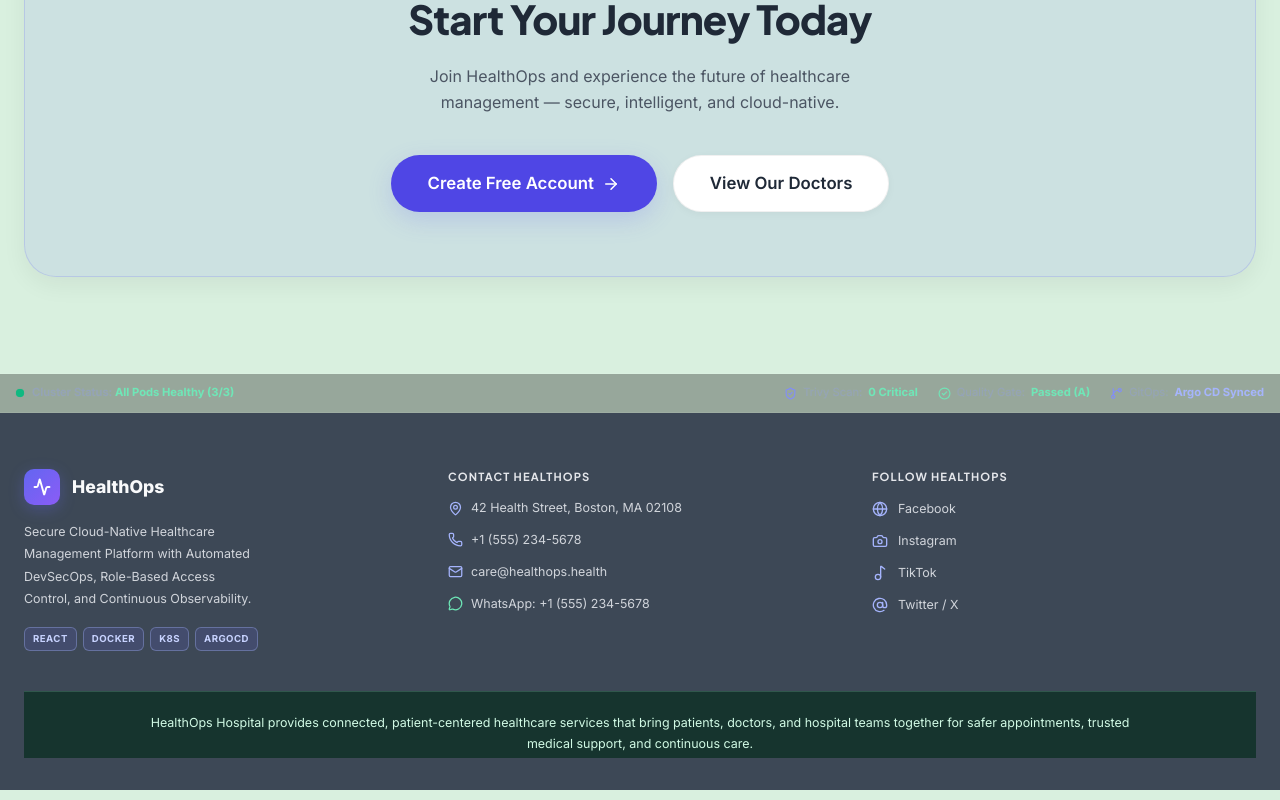
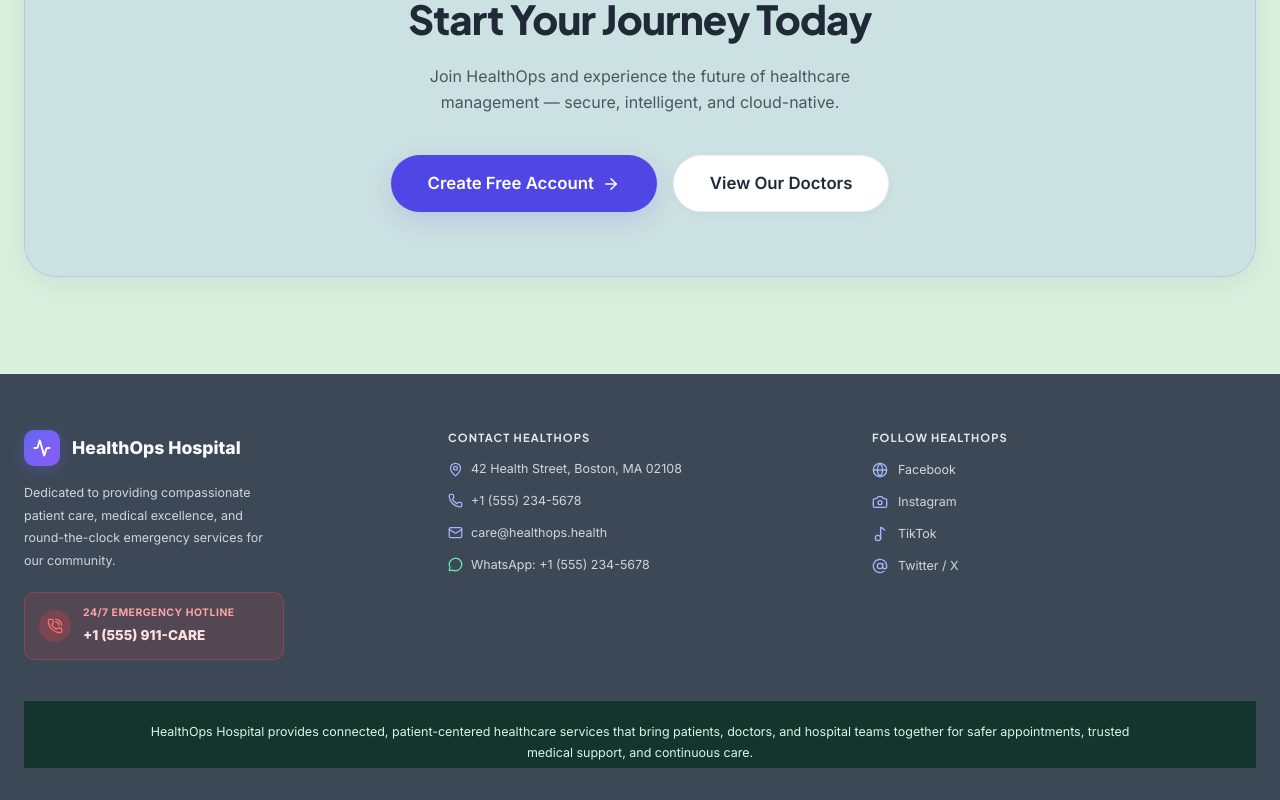
Before and after one commit to chalindu888/Secure-Cloud-Native-Healthcare-Management-Platform_Devops-GroupNo-73-, a React (Vite) app in the folder frontend/: page / in a window 1280 px wide. Shown: the part 2423-3223 px from the top of the page. Built offline with nearby package versions, Linux system fonts and the light colour scheme.

Commit message:
Add hospital details to footer.jsx file and update

```diff
--- a/frontend/src/components/Footer.jsx
+++ b/frontend/src/components/Footer.jsx
@@ -1,58 +1,9 @@
 import React from 'react';
-import { Activity, ShieldCheck, GitBranch, CheckCircle2, MapPin, Phone, Mail, MessageCircle, Globe, Camera, Music2, AtSign } from 'lucide-react';
+import { Activity, MapPin, Phone, Mail, MessageCircle, Globe, Camera, Music2, AtSign, PhoneCall } from 'lucide-react';
 
 const Footer = () => {
   return (
     <footer style={{ borderTop: '1px solid rgba(255,255,255,0.07)', marginTop: 'auto', position: 'relative' }}>
-      {/* DevSecOps Status Bar */}
-      <div
-        style={{
-          background: 'rgba(0,0,0,0.3)',
-          borderBottom: '1px solid rgba(255,255,255,0.06)',
-          padding: '0.625rem 1rem',
-        }}
-      >
-        <div
-          style={{
-            maxWidth: '88rem', margin: '0 auto',
-            display: 'flex', flexWrap: 'wrap', alignItems: 'center',
-            justifyContent: 'space-between', gap: '0.75rem',
-          }}
-        >
-          {/* Live Status Indicator */}
-          <div style={{ display: 'flex', alignItems: 'center', gap: '0.5rem' }}>
-            <span style={{ display: 'flex', alignItems: 'center', gap: '0.375rem' }}>
-              <span style={{ position: 'relative', display: 'inline-flex', width: '8px', height: '8px' }}>
-                <span style={{
-                  position: 'absolute', inset: 0, borderRadius: '50%',
-                  background: '#10b981', opacity: 0.75,
-                  animation: 'ping 1.5s ease-in-out infinite',
-                }} />
-                <span style={{ position: 'relative', display: 'inline-flex', width: '8px', height: '8px', borderRadius: '50%', background: '#10b981' }} />
-              </span>
-            </span>
-            <span style={{ fontSize: '0.7rem', fontWeight: 600, color: '#94a3b8' }}>
-              Cluster Status:{' '}
-              <span style={{ color: '#6ee7b7', fontWeight: 700 }}>All Pods Healthy (3/3)</span>
-            </span>
-          </div>
-
-          {/* Tech Indicators */}
-          <div style={{ display: 'flex', alignItems: 'center', gap: '1.25rem', flexWrap: 'wrap' }}>
-            {[
-              { icon: ShieldCheck, label: 'Trivy Scan', value: '0 Critical', valueColor: '#6ee7b7', iconColor: '#818cf8' },
-              { icon: CheckCircle2, label: 'Quality Gate', value: 'Passed (A)', valueColor: '#6ee7b7', iconColor: '#6ee7b7' },
-              { icon: GitBranch, label: 'GitOps', value: 'Argo CD Synced', valueColor: '#a5b4fc', iconColor: '#818cf8' },
-            ].map(({ icon: Icon, label, value, valueColor, iconColor }, i) => (
-              <span key={i} style={{ display: 'flex', alignItems: 'center', gap: '0.375rem', fontSize: '0.7rem', color: '#94a3b8' }}>
-                <Icon size={13} style={{ color: iconColor }} />
-                {label}: <strong style={{ color: valueColor }}>{value}</strong>
-              </span>
-            ))}
-          </div>
-        </div>
-      </div>
-
       {/* Main Footer Content */}
       <div
         style={{
@@ -68,7 +19,7 @@ const Footer = () => {
         >
           <div style={{ display: 'grid', gridTemplateColumns: 'repeat(auto-fit, minmax(180px, 1fr))', gap: '2.5rem', marginBottom: '2.5rem' }}>
 
-            {/* Brand */}
+            {/* Brand / Hospital Mission & Emergency Hotline */}
             <div style={{ gridColumn: 'span 1' }}>
               <div style={{ display: 'flex', alignItems: 'center', gap: '0.75rem', marginBottom: '1rem' }}>
                 <div
@@ -81,23 +32,51 @@ const Footer = () => {
                 >
                   <Activity size={18} color="white" strokeWidth={2.5} />
                 </div>
-                <span style={{ fontWeight: 800, fontSize: '1.1rem', color: '#f9fafb' }}>HealthOps</span>
+                <span style={{ fontWeight: 800, fontSize: '1.1rem', color: '#f9fafb' }}>HealthOps Hospital</span>
               </div>
-              <p style={{ fontSize: '0.78rem', color: '#d1d5db', lineHeight: 1.8, maxWidth: '240px' }}>
-                Secure Cloud-Native Healthcare Management Platform with Automated DevSecOps, Role-Based Access Control, and Continuous Observability.
+              <p style={{ fontSize: '0.78rem', color: '#d1d5db', lineHeight: 1.8, maxWidth: '260px' }}>
+                Dedicated to providing compassionate patient care, medical excellence, and round-the-clock emergency services for our community.
               </p>
-              {/* Tech Badges */}
-              <div style={{ display: 'flex', flexWrap: 'wrap', gap: '0.375rem', marginTop: '1rem' }}>
-                {['React', 'Docker', 'K8s', 'ArgoCD'].map(tech => (
-                  <span key={tech} style={{
-                    fontSize: '0.6rem', fontWeight: 700, padding: '0.2rem 0.5rem',
-                    borderRadius: '0.375rem', background: 'rgba(99,102,241,0.15)',
-                    color: '#c7d2fe', border: '1px solid rgba(165,180,252,0.35)',
-                    textTransform: 'uppercase', letterSpacing: '0.05em',
-                  }}>
-                    {tech}
-                  </span>
-                ))}
+
+              {/* 24/7 Emergency Hotline */}
+              <div
+                style={{
+                  marginTop: '1.25rem',
+                  padding: '0.75rem 0.875rem',
+                  borderRadius: '0.625rem',
+                  background: 'rgba(239, 68, 68, 0.12)',
+                  border: '1px solid rgba(239, 68, 68, 0.35)',
+                  display: 'flex',
+                  alignItems: 'center',
+                  gap: '0.75rem',
+                  maxWidth: '260px',
+                }}
+              >
+                <div
+                  style={{
+                    width: '32px',
+                    height: '32px',
+                    borderRadius: '50%',
+                    background: 'rgba(239, 68, 68, 0.25)',
+                    display: 'flex',
+                    alignItems: 'center',
+                    justifyContent: 'center',
+                    flexShrink: 0,
+                  }}
+                >
+                  <PhoneCall size={16} color="#f87171" />
+                </div>
+                <div>
+                  <div style={{ fontSize: '0.65rem', fontWeight: 700, textTransform: 'uppercase', letterSpacing: '0.05em', color: '#fca5a5' }}>
+                    24/7 Emergency Hotline
+                  </div>
+                  <a
+                    href="tel:+15559112273"
+                    style={{ fontSize: '0.85rem', fontWeight: 800, color: '#fee2e2', textDecoration: 'none' }}
+                  >
+                    +1 (555) 911-CARE
+                  </a>
+                </div>
               </div>
             </div>
 
@@ -161,13 +140,6 @@ const Footer = () => {
           </div>
         </div>
       </div>
-
-      <style>{`
-        @keyframes ping {
-          0%, 100% { transform: scale(1); opacity: 0.75; }
-          50% { transform: scale(2); opacity: 0; }
-        }
-      `}</style>
     </footer>
   );
 };
```
Also changed, not shown: frontend/hospitalicon.jpg (added), 1 other file (tests, documents, lock files or other folders).
